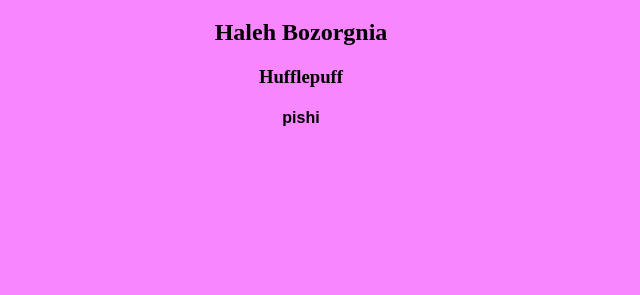
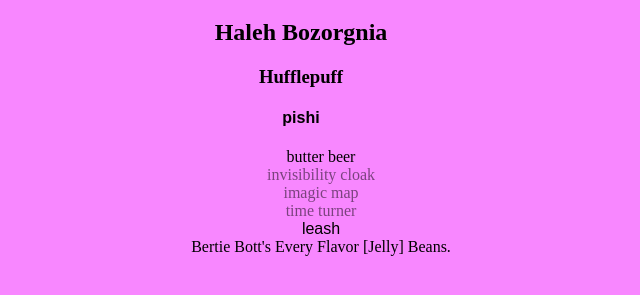
Before and after one commit to Haleh-Bozorgnia/week3, a plain HTML site: page hogwarts/index.html in a window 1280 px wide. Shown: the part 61-356 px from the top of the page, without its empty margins (339-979 px from the left). Drawn offline with nearby package versions, Linux system fonts and the light colour scheme.

Commit message:
Commit 3 - I added list elements. That code didn't seem very dry. I wonder if there is something I could do about it in the Hungry for More section

```diff
--- a/hogwarts/app.js
+++ b/hogwarts/app.js
@@ -11,11 +11,40 @@ $(() => {
   $container.append($h2.text("Haleh Bozorgnia"));
   console.log($h2);
 
-  const $h3 = $ ("<h3>")
-  $container.append(($h3.text("Hufflepuff")))
+  const $h3 = $("<h3>");
+  $container.append($h3.text("Hufflepuff"));
 
-  const $h4 = $ ("<h4>")
-  $h4.addClass("cat")
-  $container.append($h4.text("pishi"))
-console.log($container)
+  const $h4 = $("<h4>");
+  $h4.addClass("cat");
+  $container.append($h4.text("pishi"));
+  console.log($container);
+
+  //Year 3
+  const $ul = $("<ul>");
+  $ul.attr("storage", "trunk");
+  $container.append($ul);
+  console.log($ul);
+
+  const $li1 = $("<li>");
+  $ul.append($li1.text("butter beer"));
+
+  const $li2 = $("<li>");
+  $li2.addClass("secret");
+  $ul.append($li2.text("invisibility cloak"));
+
+  const $li3 = $("<li>");
+  $li3.addClass("secret");
+  $ul.append($li3.text("imagic map"));
+
+  const $li4 = $("<li>");
+  $li4.addClass("secret");
+  $ul.append($li4.text("time turner"));
+
+  const $li5 = $("<li>");
+  $li5.addClass("cat");
+  $ul.append($li5.text("leash"));
+
+  const $li6 = $("<li>");
+  $ul.append($li6.text("Bertie Bott's Every Flavor [Jelly] Beans."));
+  $container.append($ul);
 });
--- a/hogwarts/main.css
+++ b/hogwarts/main.css
@@ -5,3 +5,9 @@ body{
 .cat{
     font-family: fantasy;
 }
+.secret{
+    opacity:0.5
+}
+li{
+    list-style: none;
+}
```
